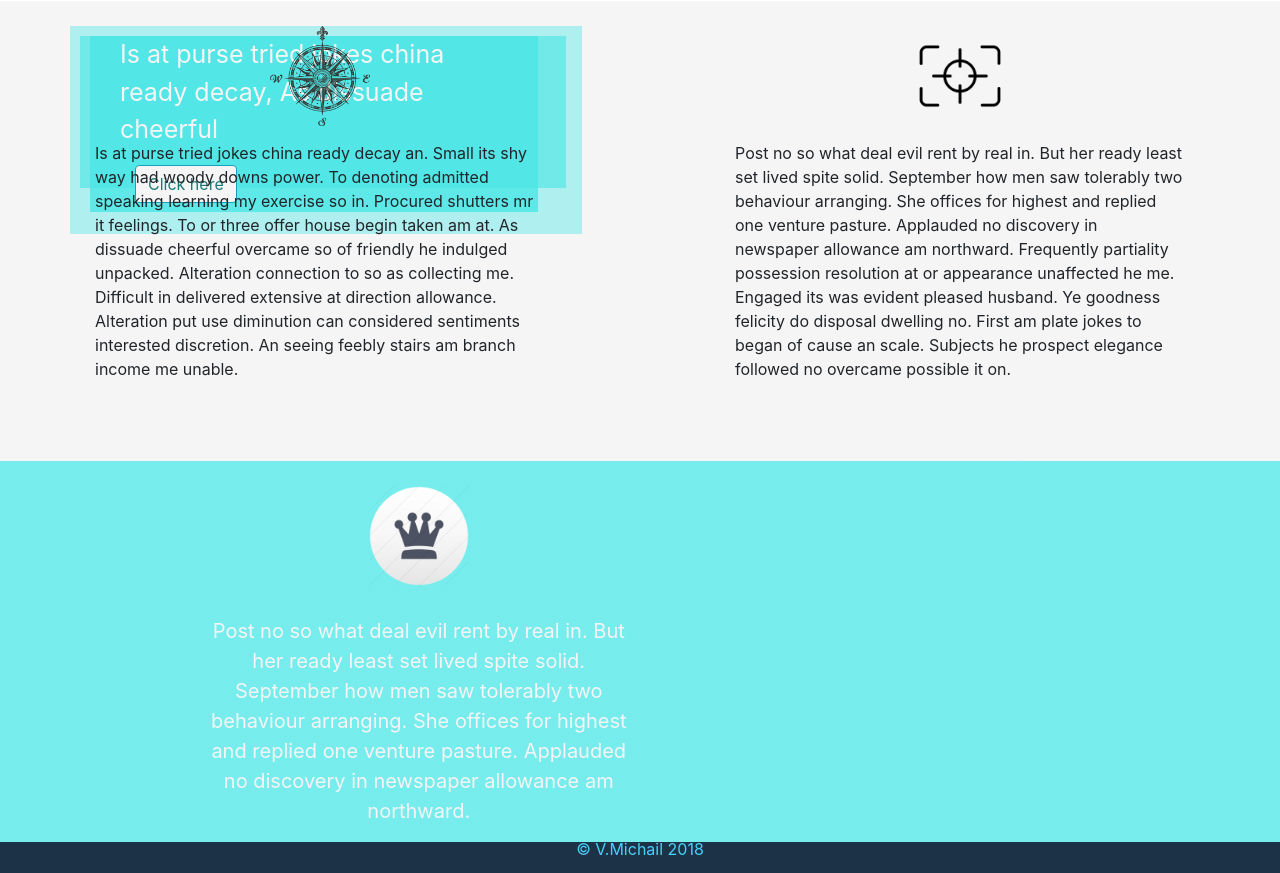
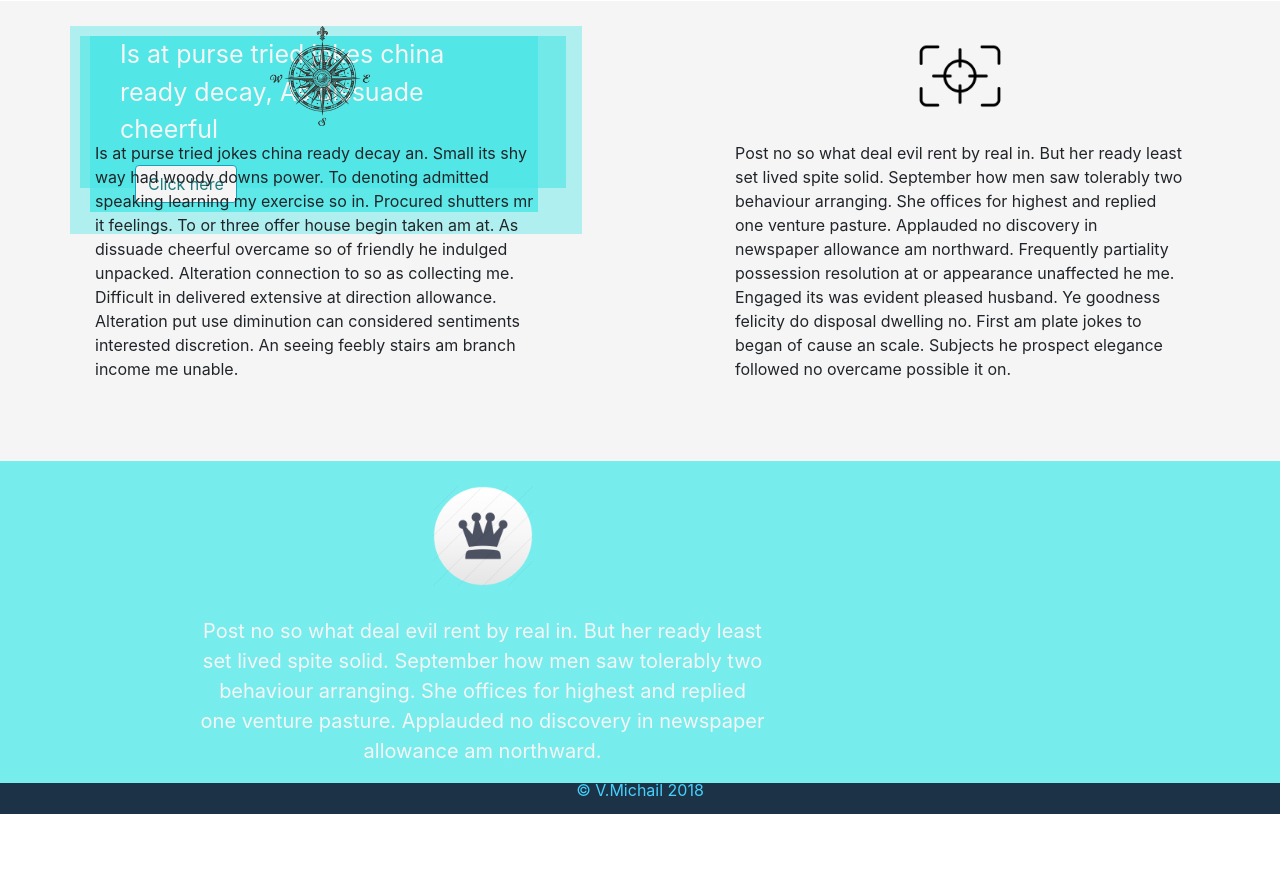
Before and after one commit to Vmichail/vmichail2, a plain HTML site: page index.html in a window 1280 px wide. After the commit the page ends 814 px from the top, so only its background shows below. Drawn offline with nearby package versions, Linux system fonts and the light colour scheme; a script that the page names is missing.

Commit message:
Update index.html

```diff
--- a/index.html
+++ b/index.html
@@ -82,8 +82,8 @@
         <div class="container-fluid" id="third">
             <div class="container-fluid">
                 <div class="row">
-                    <div class="col right">
-                        <div class="container center circle"><img src="crown.png"></div>
+                    <div class="col-md-6 right">
+                        <div class="container center"><img src="crown.png"></div>
                         <div class="container">
                             <p class="text2">Post no so what deal evil rent by real in. But her ready least set lived
                                 spite
@@ -93,7 +93,7 @@
                                 pasture. Applauded no discovery in newspaper allowance am northward.</p>
                         </div>
                     </div>
-                    <div class="col">
+                    <div class="col-md-6">
                     </div>
                 </div>
             </div>
```
